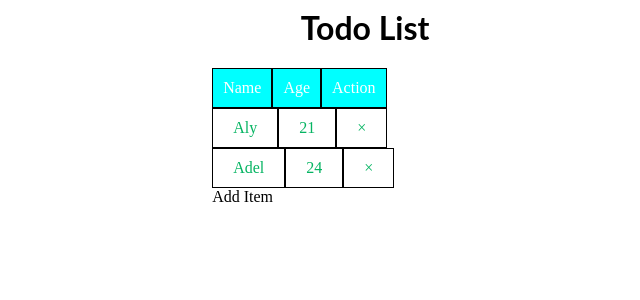
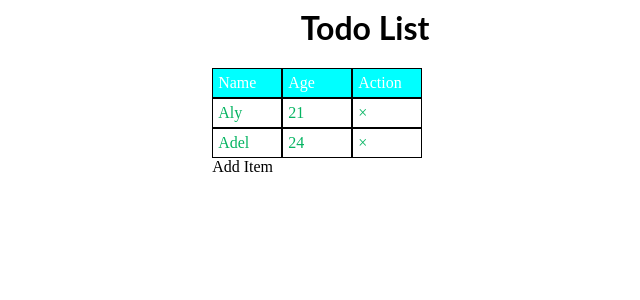
Before and after one commit to at4tec/react-todo-UCA, a React (Create React App) app: page / in a window 1280 px wide. Shown: the top 300 px of the page, without its empty margins (175-815 px from the left). Built offline with nearby package versions, Linux system fonts and the light colour scheme.

Commit message:
1 file modified CSS width and padding

```diff
--- a/src/style.css
+++ b/src/style.css
@@ -19,13 +19,16 @@ h1, p {
   color:white;
   background-color: cyan;
   display: inline-block;
-  padding: 10px;
+  width:70px;
+  height: 30px;
+  padding: 5px;
   border: 0.3px solid black;
 }
 
 .items{
   color:rgb(5, 180, 98);
-  padding: 10px 20px;
+  padding: 5px;
+  width:70px;
   display: inline-block;
   border: 0.3px solid black;
 
```
